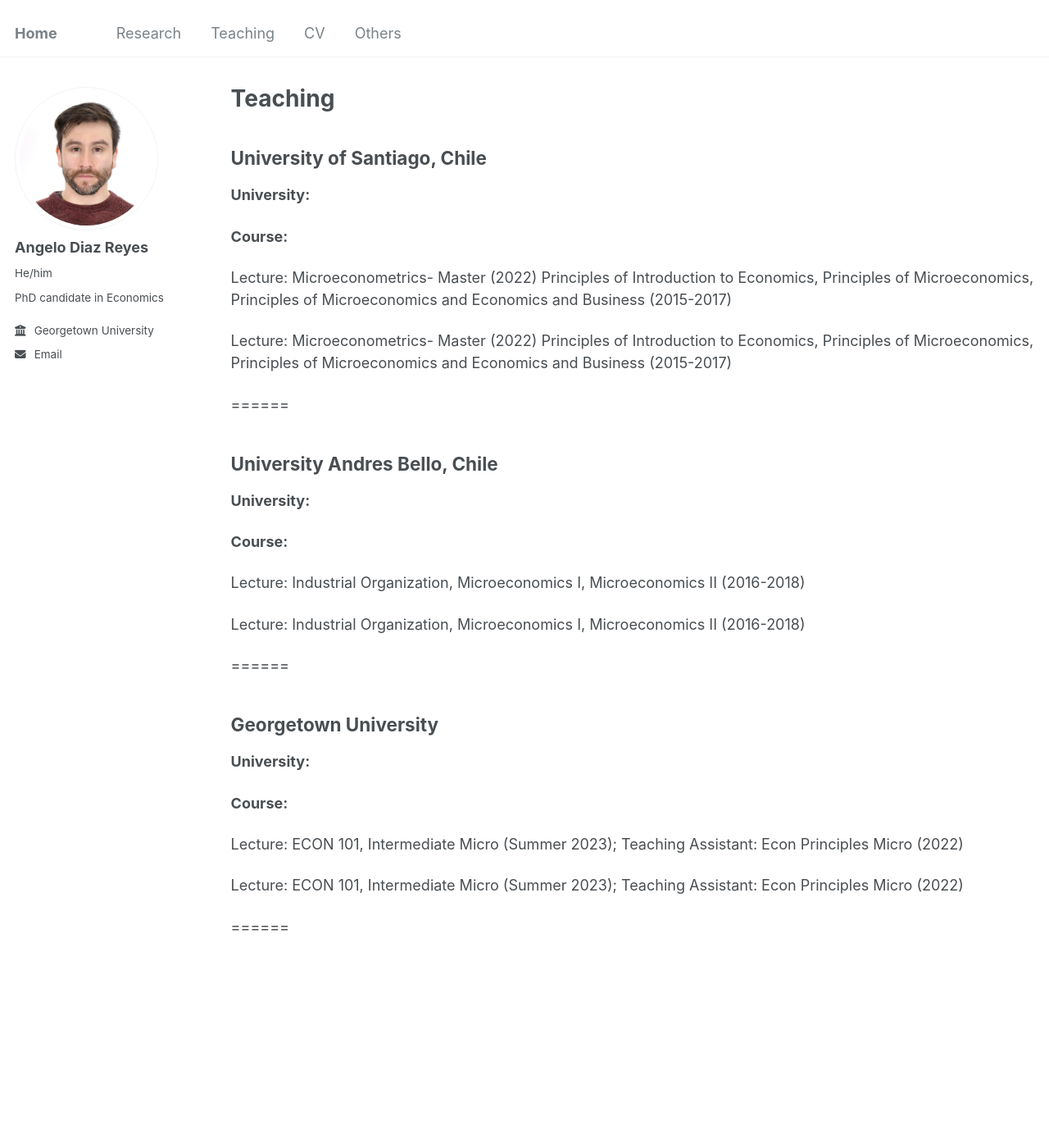
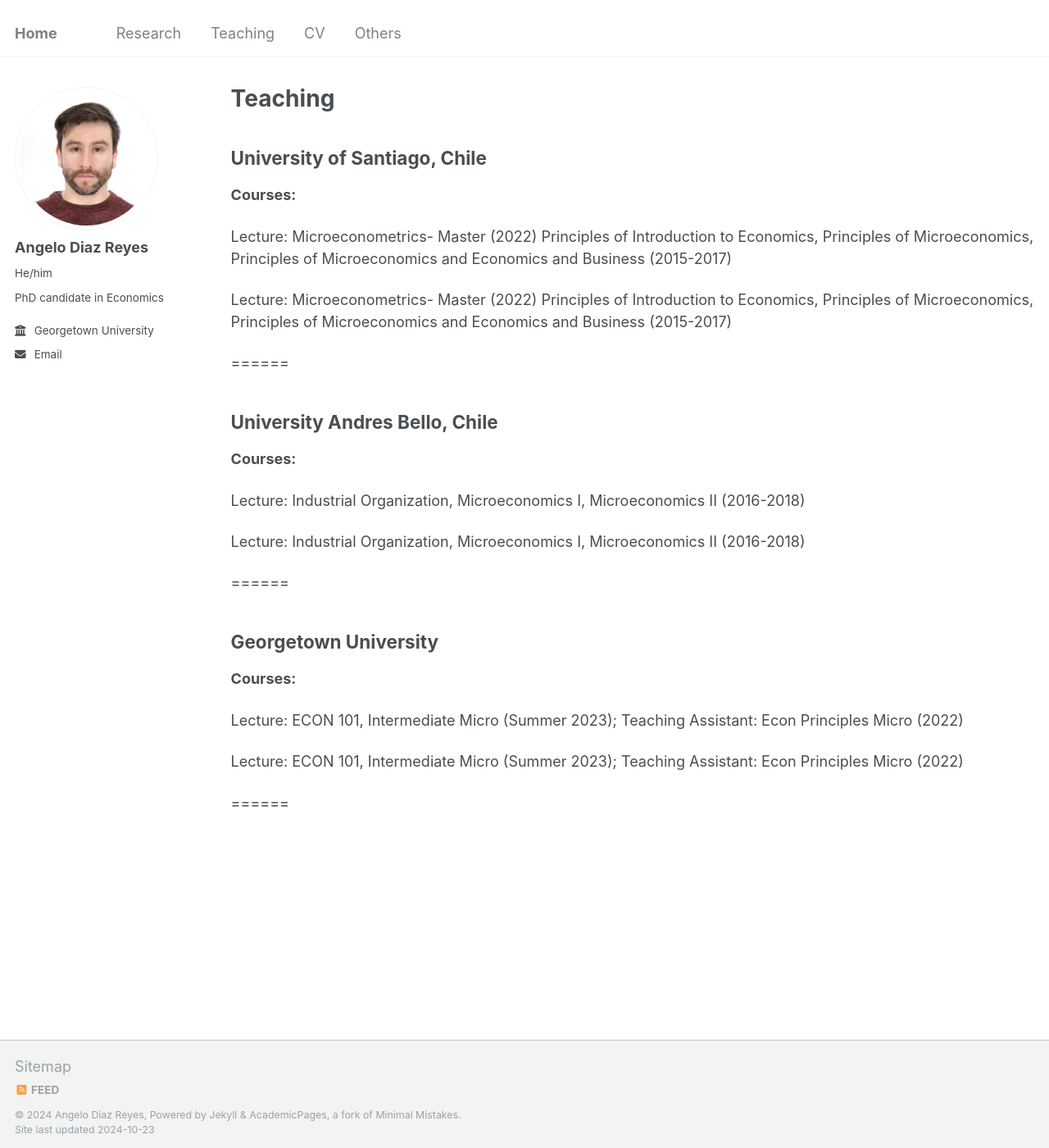
Before and after one commit to angelodiazreyes/angelodiazreyes.github.io, a Jekyll site: the page built from _pages/teaching.html, in a window 1280 px wide and 1400 px high. Shown: the whole window at 82% size. Built offline with Jekyll 4.4.1, drawn with Linux system fonts in a browser that asks for light colours.

Commit message:
Update teaching.html

```diff
--- a/_pages/teaching.html
+++ b/_pages/teaching.html
@@ -8,8 +8,7 @@ author_profile: true
 {% for post in site.teaching %}
   <div class="teaching__item">
     <h2>{{ post.title }}</h2>
-    <p><strong>University:</strong> {{ post.university }}</p>
-    <p><strong>Course:</strong> {{ post.excerpt }}</p>
+    <p><strong>Courses:</strong> {{ post.excerpt }}</p>
     <p>{{ post.content }}</p>
   </div>
 {% endfor %}
```
